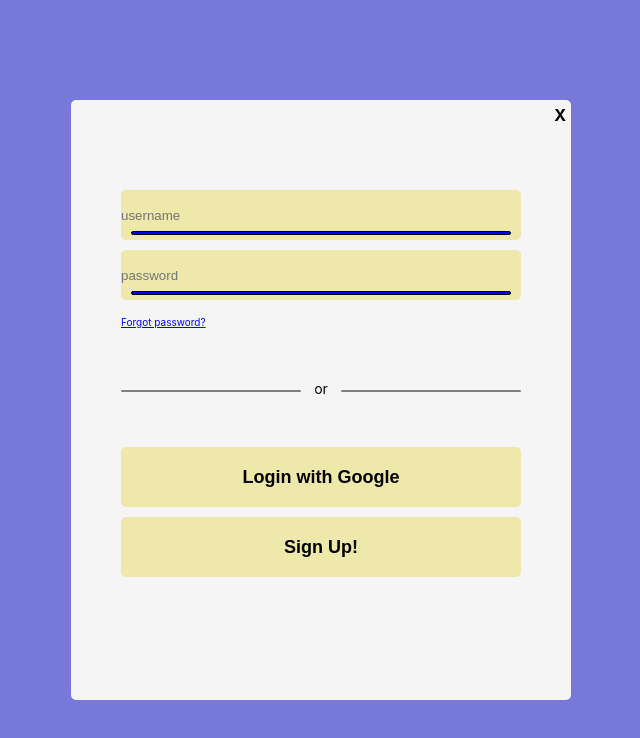
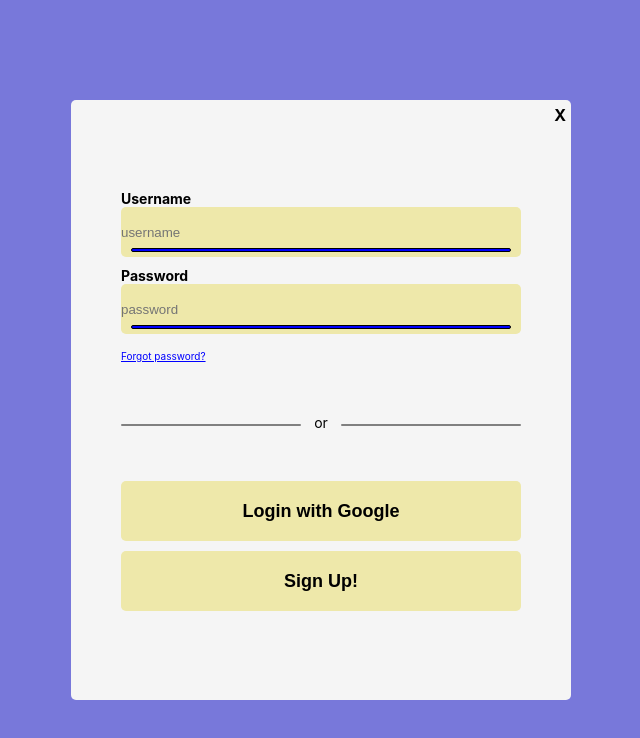
Before and after one commit to Aibique-stage1/renta-amigos-Christopher, a React (Create React App) app: page /modal in a window 1280 px wide. Shown: the top 738 px of the page, without its empty margins (319-959 px from the left). Built offline with nearby package versions, Linux system fonts and the light colour scheme.

Commit message:
[add] | validation on Register and Login | Next: Save in case of Register & compare with serve data in case of Login  to do push |

```diff
--- a/src/modal-renta-amigos/Login.tsx
+++ b/src/modal-renta-amigos/Login.tsx
@@ -1,5 +1,12 @@
 import React, {useContext} from 'react';
-import {ModalContainer, ModalLogin, InputBox, UnderBar,SideBar} from './styled';
+import useForm from './hooks/useForm';
+import validate from './validateInfo';
+import {ModalContainer,
+    ModalLogin, InputBox,
+    UnderBar,
+    SideBar,
+    FormLogin,
+    ButtonLogin} from './styled';
 import IntroContext from './context/IntroContext';
 
 interface MoveObject {
@@ -18,6 +25,7 @@
 const Login = () => {
     const {state, slideToLeft} = useContext<ModuleObject>(IntroContext);
     const move = state?.move;
+    const {values, handleChange, handleSubmit, errors} = useForm(validate);
     const handleSlideRegister = () => {
         slideToLeft &&
         slideToLeft();
@@ -28,15 +36,32 @@
             <span style={{position: 'absolute', top: '5px', right: '5px', cursor: 'pointer', fontSize: '16px', textDecoration: 'none', color: 'black', fontWeight: 'bold'}}>X</span>
             <ModalLogin>
 
-            <div className="inputs-container">
+            <FormLogin onSubmit={handleSubmit}>
                 <InputBox>
-                <input className="username" type="text" name="username" placeholder="username"/><UnderBar/>
+                Username
+                <input value={values.username} onChange={(e) => handleChange(e)} className="username" type="text" name="username" placeholder="username"/>
+                {
+                    errors?.username &&
+                    <span style={{position: 'absolute'}}>{`${errors?.username}`}</span>
+                }
+                <UnderBar/>
                 </InputBox>
                 <InputBox>
-                <input className="password" type="password" name="userPassword" id="" placeholder="password"/><UnderBar/>
+                Password
+                <input value={values.password} onChange={(e) => handleChange(e)} className="password" type="password" name="password" id="" placeholder="password"/>
+                {
+                    errors?.password &&
+                    <span style={{position: 'absolute'}}>{`${errors?.password}`}</span>
+                }
+                <UnderBar/>
                 </InputBox>
-            </div>
+                {
+                    values.username !== '' &&
+                    <ButtonLogin type="submit">Login Now</ButtonLogin>
+                }
+            </FormLogin>
             {
+            // When the data didn't match
                 <span>Forgot password?</span>
             }
             <p><SideBar/>or<SideBar style={{left: '55%'}}/></p>
--- a/src/modal-renta-amigos/Register.tsx
+++ b/src/modal-renta-amigos/Register.tsx
@@ -1,5 +1,14 @@
 import React,{useContext} from 'react';
-import {ModalContainer, RegisterModal, InputBox, SideBar, UnderBar} from './styled';
+import useForm from './hooks/useForm';
+import validate from './validateInfo';
+import {
+    ModalContainer,
+    RegisterModal,
+    InputBox,
+    SideBar,
+    UnderBar,
+    FormRegister,
+    ButtonRegister} from './styled';
 import IntroContext from './context/IntroContext';
 
 interface MoveObject {
@@ -14,10 +23,12 @@
     slideToLeft?: ()=> void;
     slideToRight?: () => void;
 }
+
 // style={{left: '100%'}}
 const Register = () => {
     const {state, slideToRight} = useContext<ModuleObject>(IntroContext);
     const move = state?.move;
+    const {values, handleChange, handleSubmit, errors} = useForm(validate);
 
     const handleSlideLogin = () => {
         slideToRight &&
@@ -28,18 +39,40 @@
         <ModalContainer style={{ left: `${move?.register}`}}>
         <span style={{position: 'absolute', top: '5px', right: '5px', cursor: 'pointer', fontSize: '16px', textDecoration: 'none', color: 'black', fontWeight: 'bold'}}>X</span>
         <RegisterModal>
-        <div className="inputs-container">
+        <FormRegister onSubmit={handleSubmit}>
                 <InputBox>
-                <input className="username" type="text" name="username" placeholder="username"/><UnderBar/>
+                Email
+                <input  value={values.email} onChange={(e) => handleChange(e)} className="username" type="text" name="email" placeholder="email"/>
+                {
+                    errors?.email &&
+                    <span style={{position: 'absolute'}}>{`${errors?.email}`}</span>
+                }
+                <UnderBar/>
                 </InputBox>
                 <InputBox>
-                <input className="password" type="password" name="userPassword" id="" placeholder="password"/><UnderBar/>
+                Password
+                <input  value={values.password} onChange={(e) => handleChange(e)} className="password" type="password" name="password" id="" placeholder="password"/>
+                {
+                    errors?.password &&
+                    <span style={{position: 'absolute'}}>{`${errors.password}`}</span>
+                }
+                <UnderBar/>
                 </InputBox>
                 <InputBox>
-                <input className="password2" type="password" name="userPassword" id="" placeholder="password"/><UnderBar/>
+                Repeat Password
+                <input value={values.secondPassword} onChange={(e) => handleChange(e)} className="password2" type="password" name="secondPassword" id="" placeholder="password"/>
+                {
+                    errors?.secondPassword &&
+                    <span style={{position: 'absolute'}}>{`${errors?.secondPassword}`}</span>
+                }
+                <UnderBar/>
                 </InputBox>
-            </div>
-            {
+                {
+                    values.email !== '' &&
+                    <ButtonRegister type="submit">Register Now! </ButtonRegister>
+                }
+            </FormRegister>
+            { values.password !== '' &&
                 <span>Keep me log in </span>
             }
             <p><SideBar/>or<SideBar style={{left: '55%'}}/></p>
--- /dev/null
+++ b/src/modal-renta-amigos/hooks/useForm.ts
@@ -0,0 +1,37 @@
+import {useState} from 'react';
+interface ValuesRegisterObject {
+    username?:'';
+    email?: string;
+    password?: string;
+    secondPassword?: string;
+}
+const useForm = (validate) => {
+    const [values, setValue] = useState<ValuesRegisterObject>({
+        username: '',
+        email: '',
+        password: '',
+        secondPassword: '',
+    });
+    const [errors, setErrors] = useState({});
+
+    const handleChange = (e:React.ChangeEvent<HTMLInputElement>): void => {
+        const {name, value} = e.currentTarget;
+        setValue({
+            ...values,
+            [`${name}`]: value,
+        })
+    }
+
+    const handleSubmit = (e:React.FormEvent<HTMLFormElement> ):void=> {
+        e.preventDefault();
+        setErrors(validate(values))
+    }
+    return{
+        values,
+        handleChange,
+        handleSubmit,
+        errors,
+    }
+}
+
+export default useForm;
--- a/src/modal-renta-amigos/styled/index.ts
+++ b/src/modal-renta-amigos/styled/index.ts
@@ -14,15 +14,40 @@
 display: flex;
 justify-content: center;
 align-items: center;
-
+`;
+export const ButtonLogin = styled.button`
+position: absolute;
+width: 150px;
+height: 35px;
+border: none;
+left: calc(50% - 75px);
+text-align: center;
+margin-top: 10px;
+background-color: pink;
+cursor: pointer;
+`
+export const ButtonRegister = styled.button`
+position: absolute;
+width: 150px;
+height: 35px;
+border: none;
+left: calc(50% - 75px);
+text-align: center;
+margin-top: 10px;
+background-color: pink;
+cursor: pointer;
+`
+export const FormLogin = styled.form`
+    width: 100%;
+`;
+export const FormRegister = styled.form`
+    width: 100%;
 `
 export const ModalLogin = styled.div`
 width: 80%;
 height: 70%;
 /* background-color: silver; */
-.inputs-container{
-    width: 100%;
-}
+
 .username,
 .password{
     width: 100%;
@@ -70,7 +95,10 @@
 }
 `
 
-export const InputBox = styled.div`
+export const InputBox = styled.label`
+    display: block;
+    font-size: 14px;
+    font-weight: bold;
     position: relative;
     width:100%;
     height: max-content;
@@ -100,9 +128,6 @@
 width: 80%;
 height: 70%;
 /* background-color: silver; */
-.inputs-container{
-    width: 100%;
-}
 .username,
 .password,
 .password2{
--- /dev/null
+++ b/src/modal-renta-amigos/validateInfo.ts
@@ -0,0 +1,27 @@
+export default function validateInfo(values) {
+    let errors = {};
+
+    if(!values.username.trim()){
+        errors.username = "Username require"
+    }
+
+    if(!values.email){
+        errors.email = "Email require"
+    } else if(!/^[A-Z0-9._%+-]+@[A-Z0-9.-]+\.[A-Z]{2,}$/i.test(values.email)){
+        errors.email = "Email address is invalid"
+    }
+
+    if(!values.password){
+        errors.password = "Password is required"
+    } else if (values.password.length < 6){
+        errors.password = "Password needs to be 6 characters or more"
+    }
+
+    if(!values.secondPassword){
+        errors.secondPassword = "Password is required"
+    } else if (values.secondPassword !== values.password){
+        errors.secondPassword = "Password do not match"
+    }
+
+    return errors;
+}
```
Also changed, not shown: 1 other file (tests, documents, lock files or other folders).
